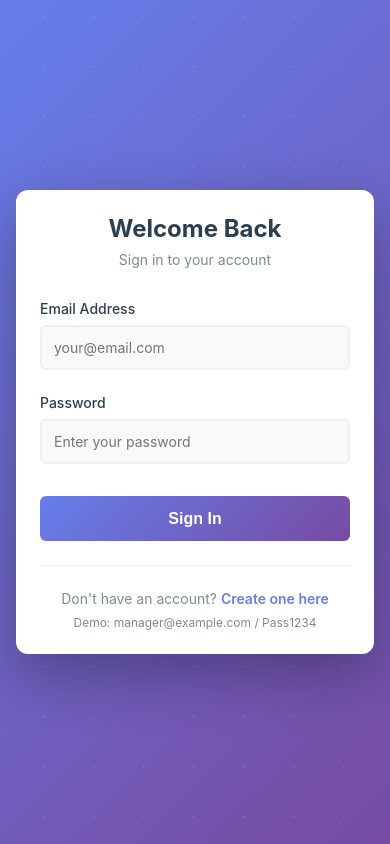
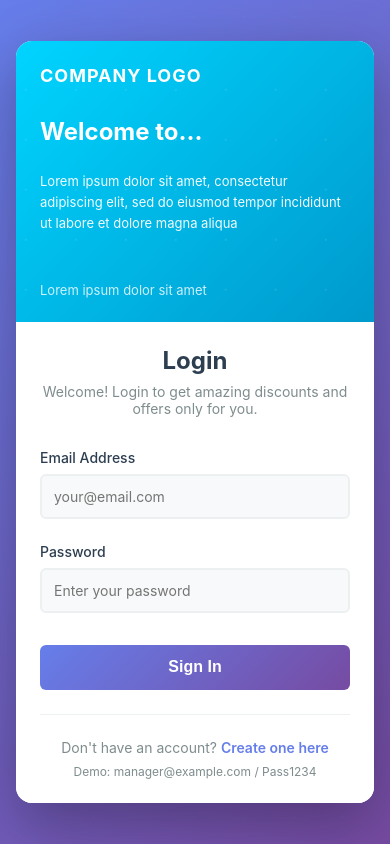
Before and after one commit to nageswara-reddy2005/Employ_attendance-Frontend, a React (Create React App) app: page /login in a window 390 px wide. Built offline with nearby package versions, Linux system fonts and the light colour scheme; no server answers.

Commit message:
Major UI improvements: filters wait for apply button, updated login/signup styling with cyan gradient, fixed table text visibility, added colored calendar hover borders

```diff
--- a/src/pages/AllAttendance.jsx
+++ b/src/pages/AllAttendance.jsx
@@ -6,17 +6,18 @@ import './PremiumManagerPages.css';
 const AllAttendance = () => {
   const [attendance, setAttendance] = useState([]);
   const [filters, setFilters] = useState({ employeeId: '', date: '', status: '' });
+  const [tempFilters, setTempFilters] = useState({ employeeId: '', date: '', status: '' });
   const [page, setPage] = useState(1);
   const [pagination, setPagination] = useState(null);
   const [loading, setLoading] = useState(true);
   const [error, setError] = useState('');
   const [exporting, setExporting] = useState(false);
 
-  const fetchAttendance = async () => {
+  const fetchAttendance = async (filtersToUse = filters) => {
     try {
       setLoading(true);
       const response = await axiosInstance.get('/attendance/all', {
-        params: { ...filters, page, limit: 30 }
+        params: { ...filtersToUse, page, limit: 30 }
       });
       setAttendance(response.data.attendance);
       setPagination(response.data.pagination);
@@ -28,17 +29,27 @@ const AllAttendance = () => {
   };
 
   useEffect(() => {
-    fetchAttendance();
+    fetchAttendance(filters);
     // eslint-disable-next-line react-hooks/exhaustive-deps
-  }, [filters, page]);
+  }, [page]);
+
+  useEffect(() => {
+    fetchAttendance(filters);
+    // eslint-disable-next-line react-hooks/exhaustive-deps
+  }, []);
 
   const handleFilterChange = (e) => {
     const { name, value } = e.target;
-    setFilters(prev => ({ ...prev, [name]: value }));
+    setTempFilters(prev => ({ ...prev, [name]: value }));
+  };
+
+  const handleApplyFilters = () => {
+    setFilters(tempFilters);
     setPage(1);
   };
 
   const handleResetFilters = () => {
+    setTempFilters({ employeeId: '', date: '', status: '' });
     setFilters({ employeeId: '', date: '', status: '' });
     setPage(1);
   };
@@ -89,7 +100,7 @@ const AllAttendance = () => {
                 type="text"
                 className="premium-manager-pages-filter-input"
                 name="employeeId"
-                value={filters.employeeId}
+                value={tempFilters.employeeId}
                 onChange={handleFilterChange}
                 placeholder="e.g., EMP001"
               />
@@ -100,7 +111,7 @@ const AllAttendance = () => {
                 type="date"
                 className="premium-manager-pages-filter-input"
                 name="date"
-                value={filters.date}
+                value={tempFilters.date}
                 onChange={handleFilterChange}
               />
             </div>
@@ -109,7 +120,7 @@ const AllAttendance = () => {
               <select
                 className="premium-manager-pages-filter-input"
                 name="status"
-                value={filters.status}
+                value={tempFilters.status}
                 onChange={handleFilterChange}
               >
                 <option value="">All Statuses</option>
@@ -124,7 +135,7 @@ const AllAttendance = () => {
           <div style={{ display: 'flex', gap: '15px', marginTop: '20px' }}>
             <button
               style={{ padding: '12px 24px', background: 'linear-gradient(135deg, #667eea 0%, #764ba2 100%)', color: 'white', border: 'none', borderRadius: '10px', cursor: 'pointer', fontWeight: '600', flex: 1 }}
-              onClick={() => setPage(1)}
+              onClick={handleApplyFilters}
             >
               🔍 Apply Filters
           </button>
--- a/src/pages/Login.css
+++ b/src/pages/Login.css
@@ -29,6 +29,17 @@
   overflow: hidden;
 }
 
+.login-container::after {
+  content: '';
+  position: absolute;
+  top: 0;
+  left: 0;
+  right: 0;
+  bottom: 0;
+  background: linear-gradient(135deg, rgba(102, 126, 234, 0.8) 0%, rgba(118, 75, 162, 0.8) 100%);
+  pointer-events: none;
+}
+
 .login-container::before {
   content: '';
   position: absolute;
@@ -51,17 +62,84 @@
   }
 }
 
-.login-card {
+.login-wrapper {
+  display: flex;
+  width: 100%;
+  max-width: 950px;
   background: white;
-  border-radius: 12px;
+  border-radius: 16px;
+  overflow: hidden;
   box-shadow: 0 20px 60px rgba(0, 0, 0, 0.3);
-  padding: 2.5rem;
-  width: 100%;
-  max-width: 450px;
   animation: slideUp 0.6s ease-out;
   position: relative;
   z-index: 1;
-  backdrop-filter: blur(10px);
+}
+
+.login-left-panel {
+  background: linear-gradient(135deg, #00d4ff 0%, #0099cc 100%);
+  padding: 3rem 2rem;
+  width: 45%;
+  display: flex;
+  flex-direction: column;
+  justify-content: space-between;
+  color: white;
+  position: relative;
+  overflow: hidden;
+}
+
+.login-left-panel::before {
+  content: '';
+  position: absolute;
+  top: -50%;
+  right: -50%;
+  width: 200%;
+  height: 200%;
+  background: radial-gradient(circle, rgba(255,255,255,0.1) 1px, transparent 1px);
+  background-size: 50px 50px;
+  animation: moveBackground 20s linear infinite;
+  pointer-events: none;
+}
+
+.login-left-content {
+  position: relative;
+  z-index: 1;
+}
+
+.login-company-logo {
+  font-size: 18px;
+  font-weight: 700;
+  margin-bottom: 2rem;
+  letter-spacing: 1px;
+}
+
+.login-welcome-title {
+  font-size: 42px;
+  font-weight: 700;
+  margin-bottom: 1.5rem;
+  line-height: 1.2;
+}
+
+.login-welcome-text {
+  font-size: 14px;
+  line-height: 1.6;
+  opacity: 0.95;
+  margin-bottom: 3rem;
+}
+
+.login-footer-text {
+  font-size: 13px;
+  opacity: 0.8;
+}
+
+.login-card {
+  background: white;
+  padding: 2.5rem;
+  width: 55%;
+  display: flex;
+  flex-direction: column;
+  justify-content: center;
+  position: relative;
+  z-index: 1;
 }
 
 .login-header {
@@ -212,6 +290,31 @@
   color: #764ba2;
 }
 
+@media (max-width: 768px) {
+  .login-wrapper {
+    flex-direction: column;
+    max-width: 100%;
+  }
+
+  .login-left-panel {
+    width: 100%;
+    padding: 2rem;
+  }
+
+  .login-card {
+    width: 100%;
+    padding: 2rem;
+  }
+
+  .login-welcome-title {
+    font-size: 32px;
+  }
+
+  .login-welcome-text {
+    font-size: 13px;
+  }
+}
+
 @media (max-width: 480px) {
   .login-card {
     padding: 1.5rem;
@@ -220,4 +323,12 @@
   .login-header h1 {
     font-size: 24px;
   }
+
+  .login-left-panel {
+    padding: 1.5rem;
+  }
+
+  .login-welcome-title {
+    font-size: 24px;
+  }
 }
--- a/src/pages/Login.jsx
+++ b/src/pages/Login.jsx
@@ -65,10 +65,19 @@ const Login = () => {
 
   return (
     <div className="login-container">
+      <div className="login-wrapper">
+        <div className="login-left-panel">
+          <div className="login-left-content">
+            <h2 className="login-company-logo">COMPANY LOGO</h2>
+            <h1 className="login-welcome-title">Welcome to...</h1>
+            <p className="login-welcome-text">Lorem ipsum dolor sit amet, consectetur adipiscing elit, sed do eiusmod tempor incididunt ut labore et dolore magna aliqua</p>
+            <p className="login-footer-text">Lorem ipsum dolor sit amet</p>
+          </div>
+        </div>
         <div className="login-card">
           <div className="login-header">
-          <h1>Welcome Back</h1>
-          <p>Sign in to your account</p>
+            <h1>Login</h1>
+            <p>Welcome! Login to get amazing discounts and offers only for you.</p>
           </div>
 
         {apiError && <div className="login-alert error">{apiError}</div>}
@@ -121,6 +130,7 @@ const Login = () => {
           </div>
         </div>
       </div>
+    </div>
   );
 };
 
--- a/src/pages/PremiumAttendance.css
+++ b/src/pages/PremiumAttendance.css
@@ -540,7 +540,26 @@
   transform: scale(1.2);
   box-shadow: 0 8px 25px rgba(0,0,0,0.4);
   z-index: 10;
-  border: 2px solid rgba(255, 255, 255, 0.5);
+}
+
+.attendance-calendar-day.present:hover {
+  border: 3px solid #10b981;
+  box-shadow: 0 8px 25px rgba(16, 185, 129, 0.6);
+}
+
+.attendance-calendar-day.absent:hover {
+  border: 3px solid #ef4444;
+  box-shadow: 0 8px 25px rgba(239, 68, 68, 0.6);
+}
+
+.attendance-calendar-day.late:hover {
+  border: 3px solid #f59e0b;
+  box-shadow: 0 8px 25px rgba(245, 158, 11, 0.6);
+}
+
+.attendance-calendar-day.halfday:hover {
+  border: 3px solid #3b82f6;
+  box-shadow: 0 8px 25px rgba(59, 130, 246, 0.6);
 }
 
 .attendance-day-number {
--- a/src/pages/PremiumManagerPages.css
+++ b/src/pages/PremiumManagerPages.css
@@ -139,22 +139,23 @@
 }
 
 .premium-manager-pages-table tbody tr {
-  background: rgba(255, 255, 255, 0.05);
+  background: rgba(0, 0, 0, 0.2);
   transition: all 0.3s ease;
   cursor: pointer;
 }
 
 .premium-manager-pages-table tbody tr:hover {
-  background: rgba(255, 255, 255, 0.1);
-  transform: scale(1.01);
+  background: rgba(0, 0, 0, 0.3);
+  transform: translateX(5px);
 }
 
 .premium-manager-pages-table td {
   padding: 15px 12px;
-  color: white;
+  color: #ffffff;
   font-size: 14px;
   border-top: 1px solid rgba(255, 255, 255, 0.1);
   border-bottom: 1px solid rgba(255, 255, 255, 0.1);
+  font-weight: 500;
 }
 
 .premium-manager-pages-table td:first-child {
--- a/src/pages/Register.css
+++ b/src/pages/Register.css
@@ -42,14 +42,82 @@
   }
 }
 
+.register-wrapper {
+  display: flex;
+  width: 100%;
+  max-width: 950px;
+  background: white;
+  border-radius: 16px;
+  overflow: hidden;
+  box-shadow: 0 20px 60px rgba(0, 0, 0, 0.3);
+  animation: slideUp 0.6s ease-out;
+  position: relative;
+  z-index: 1;
+}
+
+.register-left-panel {
+  background: linear-gradient(135deg, #00d4ff 0%, #0099cc 100%);
+  padding: 3rem 2rem;
+  width: 45%;
+  display: flex;
+  flex-direction: column;
+  justify-content: space-between;
+  color: white;
+  position: relative;
+  overflow: hidden;
+}
+
+.register-left-panel::before {
+  content: '';
+  position: absolute;
+  top: -50%;
+  right: -50%;
+  width: 200%;
+  height: 200%;
+  background: radial-gradient(circle, rgba(255,255,255,0.1) 1px, transparent 1px);
+  background-size: 50px 50px;
+  animation: moveBackground 20s linear infinite;
+  pointer-events: none;
+}
+
+.register-left-content {
+  position: relative;
+  z-index: 1;
+}
+
+.register-company-logo {
+  font-size: 18px;
+  font-weight: 700;
+  margin-bottom: 2rem;
+  letter-spacing: 1px;
+}
+
+.register-welcome-title {
+  font-size: 42px;
+  font-weight: 700;
+  margin-bottom: 1.5rem;
+  line-height: 1.2;
+}
+
+.register-welcome-text {
+  font-size: 14px;
+  line-height: 1.6;
+  opacity: 0.95;
+  margin-bottom: 3rem;
+}
+
+.register-footer-text {
+  font-size: 13px;
+  opacity: 0.8;
+}
+
 .register-card {
   background: white;
-  border-radius: 12px;
-  box-shadow: 0 20px 60px rgba(0, 0, 0, 0.3);
   padding: 2.5rem;
-  width: 100%;
-  max-width: 500px;
-  animation: slideUp 0.6s ease-out;
+  width: 55%;
+  display: flex;
+  flex-direction: column;
+  justify-content: center;
   position: relative;
   z-index: 1;
 }
@@ -221,6 +289,31 @@
   color: #764ba2;
 }
 
+@media (max-width: 768px) {
+  .register-wrapper {
+    flex-direction: column;
+    max-width: 100%;
+  }
+
+  .register-left-panel {
+    width: 100%;
+    padding: 2rem;
+  }
+
+  .register-card {
+    width: 100%;
+    padding: 2rem;
+  }
+
+  .register-welcome-title {
+    font-size: 32px;
+  }
+
+  .register-welcome-text {
+    font-size: 13px;
+  }
+}
+
 @media (max-width: 600px) {
   .register-card {
     padding: 1.5rem;
@@ -233,4 +326,12 @@
   .register-form-row {
     grid-template-columns: 1fr;
   }
+
+  .register-left-panel {
+    padding: 1.5rem;
+  }
+
+  .register-welcome-title {
+    font-size: 24px;
+  }
 }
--- a/src/pages/Register.jsx
+++ b/src/pages/Register.jsx
@@ -95,10 +95,19 @@ const Register = () => {
 
   return (
     <div className="register-container">
+      <div className="register-wrapper">
+        <div className="register-left-panel">
+          <div className="register-left-content">
+            <h2 className="register-company-logo">COMPANY LOGO</h2>
+            <h1 className="register-welcome-title">Welcome to...</h1>
+            <p className="register-welcome-text">Lorem ipsum dolor sit amet, consectetur adipiscing elit, sed do eiusmod tempor incididunt ut labore et dolore magna aliqua</p>
+            <p className="register-footer-text">Lorem ipsum dolor sit amet</p>
+          </div>
+        </div>
         <div className="register-card">
           <div className="register-header">
-          <h1>Create Account</h1>
-          <p>Join our attendance system</p>
+            <h1>Sign Up</h1>
+            <p>Create your account to get started</p>
           </div>
 
         {apiError && <div className="register-alert error">{apiError}</div>}
@@ -219,6 +228,7 @@ const Register = () => {
           </div>
         </div>
       </div>
+    </div>
   );
 };
 
```
Lines whose indentation alone changed are shown as unchanged.
